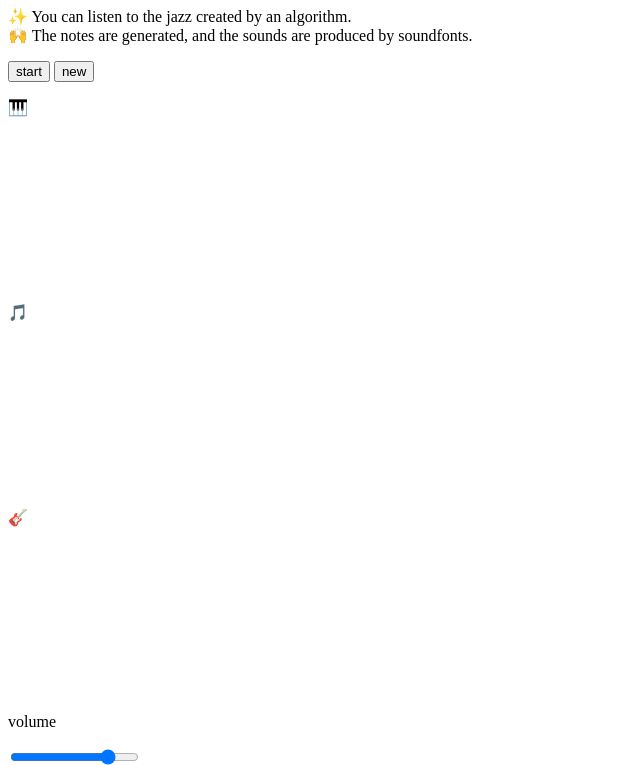
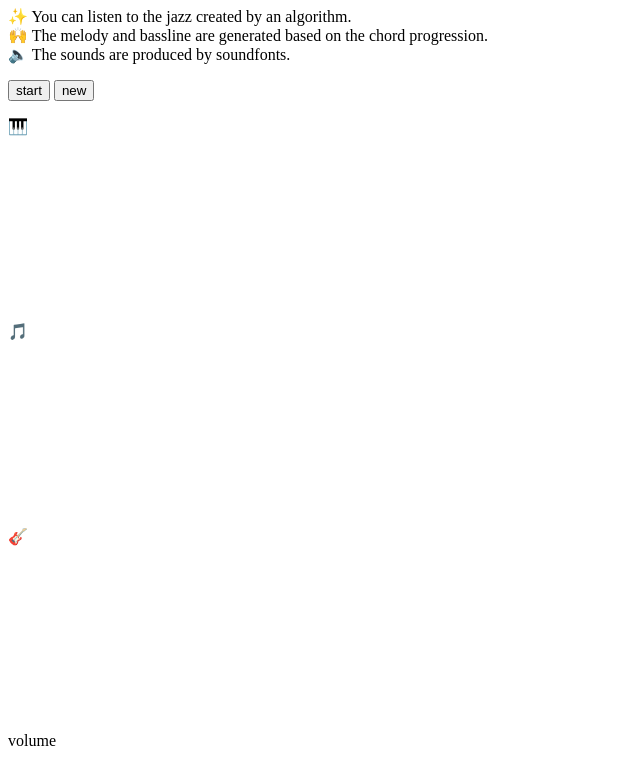
Before and after one commit to vibertthio/jazz-rnn, a website: page src/template.html in a window 1280 px wide. Shown: the part 73-838 px from the top of the page, without its empty margins (0-640 px from the left). Drawn offline with Linux system fonts and the light colour scheme.

Commit message:
:book: adjust description

```diff
--- a/src/template.html
+++ b/src/template.html
@@ -21,7 +21,9 @@
 			<h1>Jazz RNN</h1>
 			<p>✨ You can listen to the jazz created by an algorithm.
         <br/>
-        🙌 The notes are generated, and the sounds are produced by soundfonts.</p>
+        🙌 The melody and bassline are generated based on the chord progression.
+        <br/>
+        🔈 The sounds are produced by soundfonts.</p>
 		</div>
 		<div class="interface">
       <div class="control">
```
